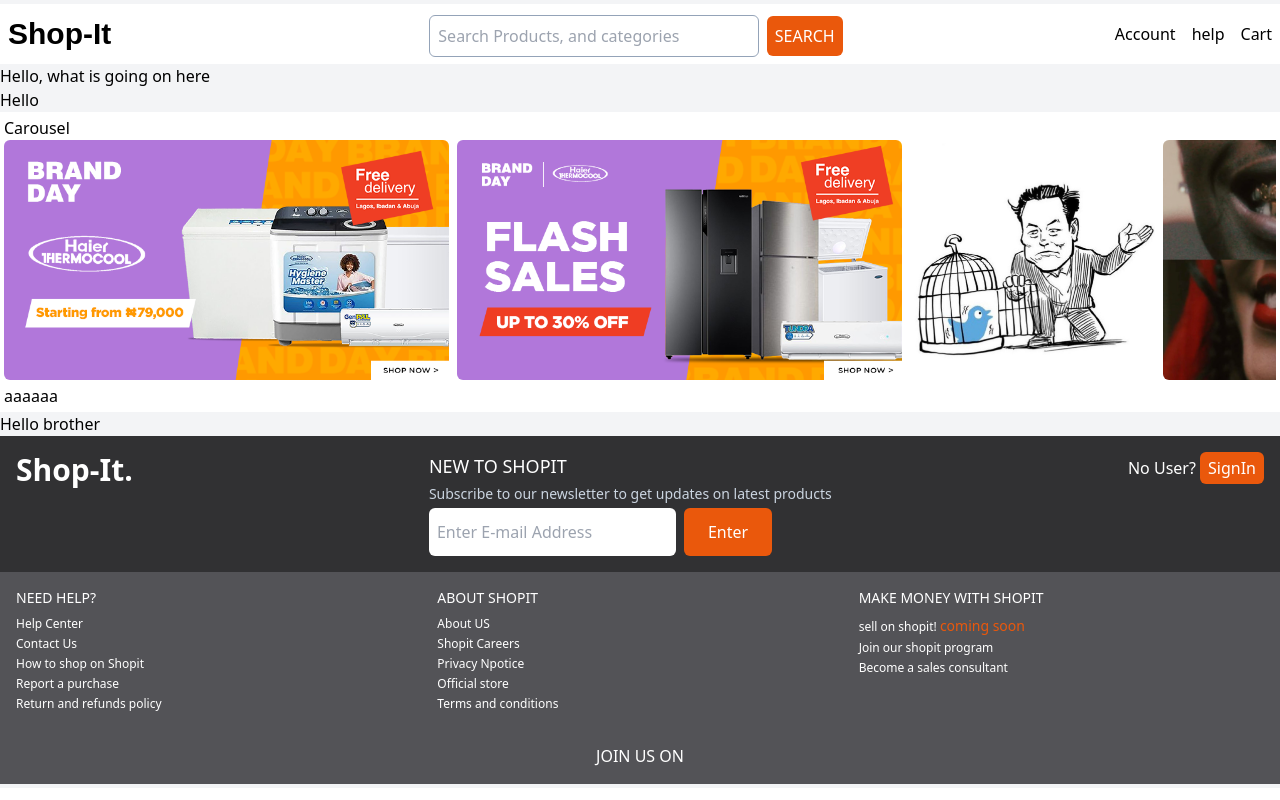
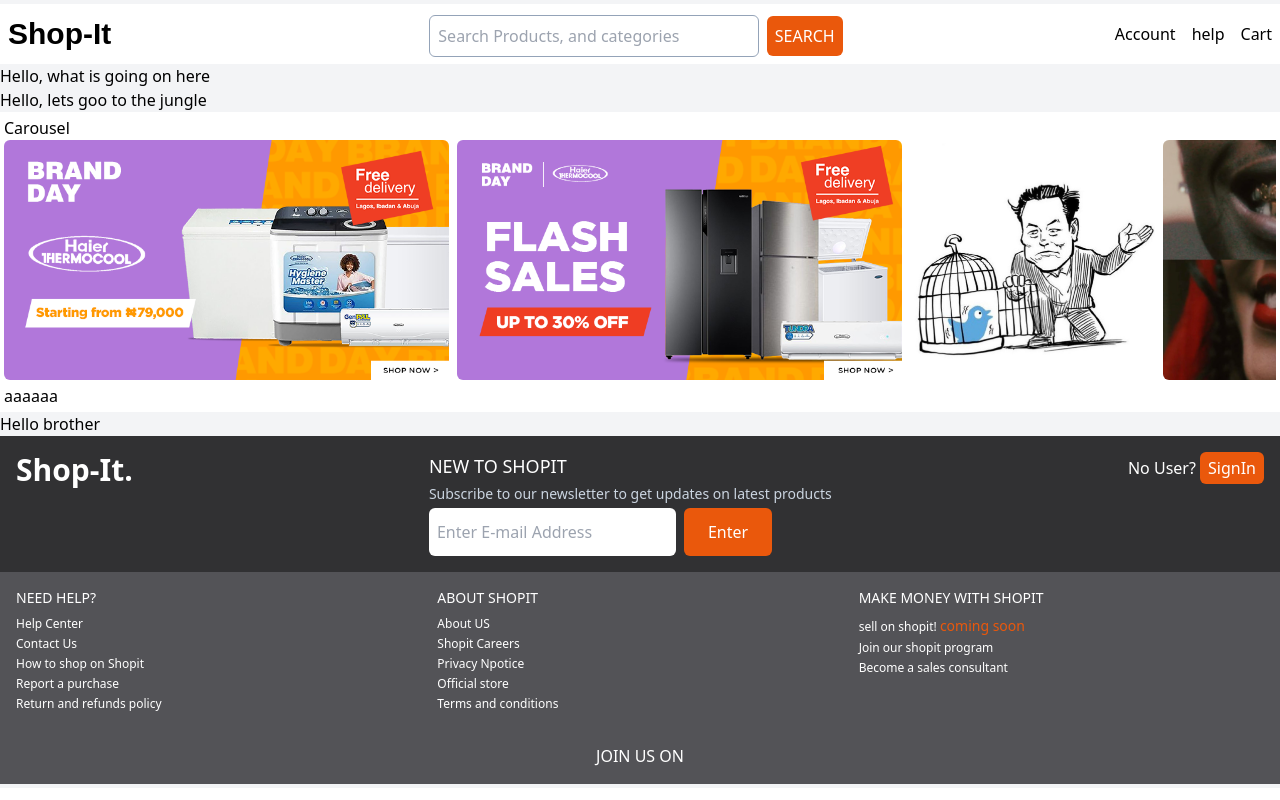
Before and after one commit to Ayothegod/New-shopit, a Next.js app: page / in a window 1280 px wide. Built offline with nearby package versions, Linux system fonts and the light colour scheme.

Commit message:
daily commit

```diff
--- a/components/Body.jsx
+++ b/components/Body.jsx
@@ -6,7 +6,7 @@
     <div>
       Hello, what is going on here
         {/* <Carousel/> */}
-        <p>Hello</p>
+        <p>Hello, lets goo to the jungle</p>
         <Carousel/>
     </div>
   )
```
